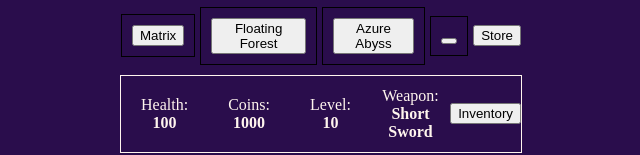
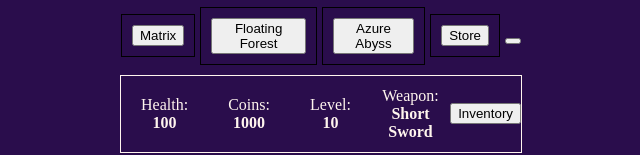
Before and after one commit to kelseywarren/Click-Text-RPJ-Game, a plain HTML site: page index.html in a window 1280 px wide. Shown: the part 201-356 px from the top of the page, without its empty margins (319-959 px from the left). Drawn offline with Linux system fonts and the light colour scheme.

Commit message:
test edit

```diff
--- a/index.html
+++ b/index.html
@@ -58,11 +58,11 @@
     </div>
 
     <div id="store">
-      <button id="button4"></button>
+      <button id="button4">Store</button>
     </div>
 
     <div id="reset">
-      <button class="buttons" id="button00">Store</button>
+      <button class="buttons" id="button00"></button>
     </div>
 
   </section>
```
